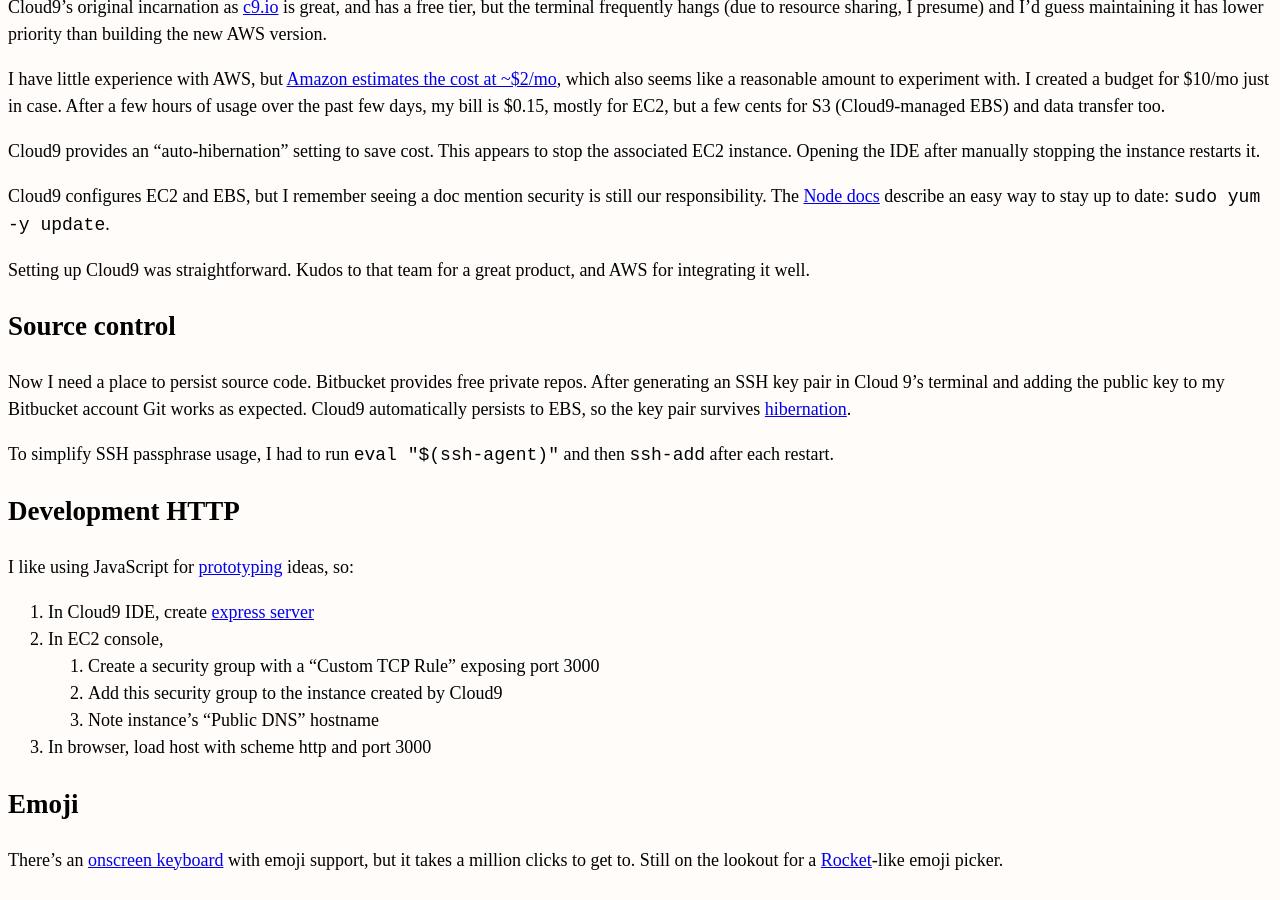
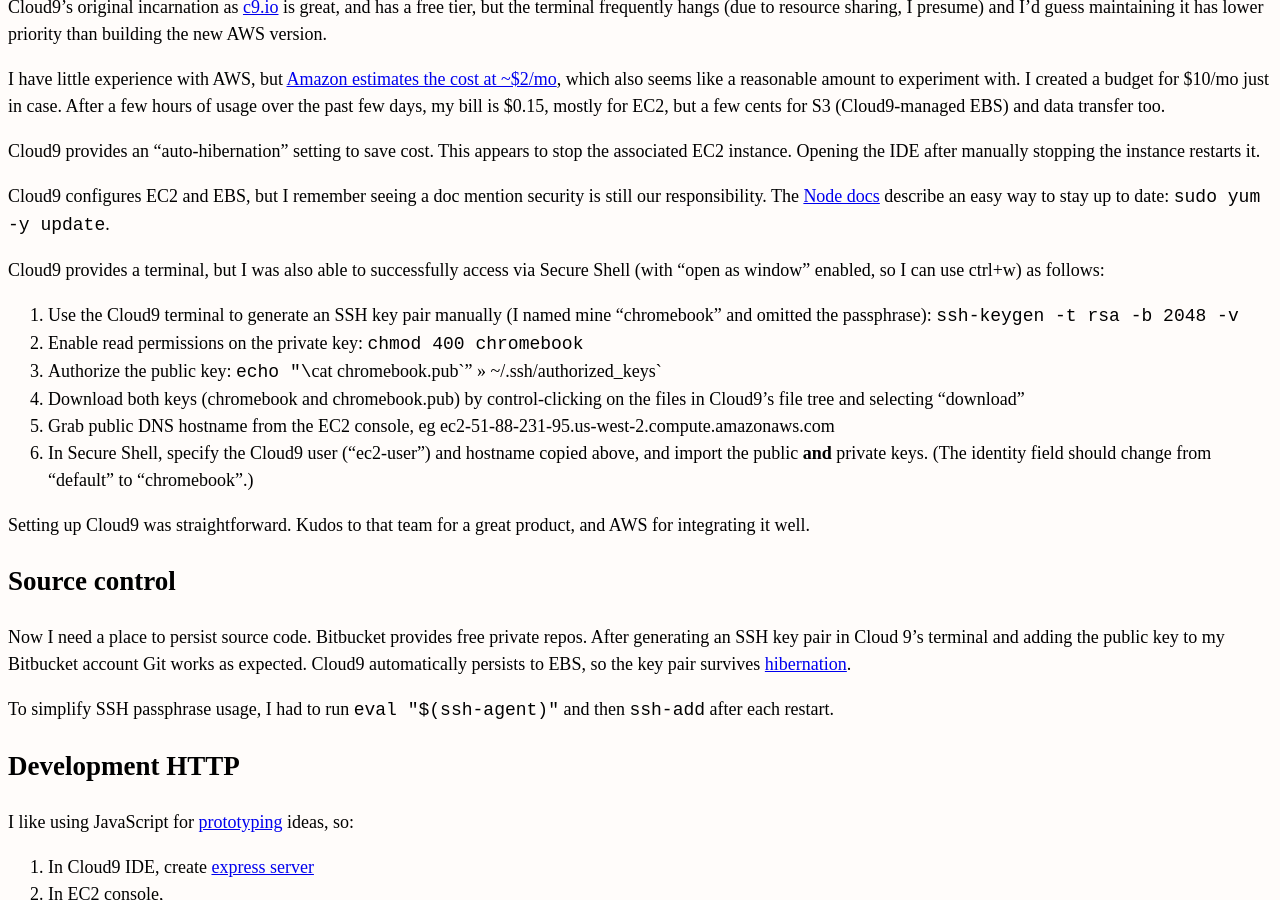
Before and after one commit to erikeldridge/erikeldridge.github.com, a Jekyll site: the page built from _posts/2017-12-24-netbook-development.md, in a window 1280 px wide and 900 px high, scrolled down 785 px. Built offline with Jekyll 4.4.1, drawn with Linux system fonts in a browser that asks for light colours; nearby versions of some CDN libraries.

Commit message:
Update from Forestry.io - 2017-12-24-netbook-development.md

```diff
--- a/_posts/2017-12-24-netbook-development.md
+++ b/_posts/2017-12-24-netbook-development.md
@@ -45,6 +45,15 @@
 
 Cloud9 configures EC2 and EBS, but I remember seeing a doc mention security is still our responsibility. The [Node docs](http://docs.aws.amazon.com/cloud9/latest/user-guide/sample-nodejs.html) describe an easy way to stay up to date: `sudo yum -y update`.
 
+Cloud9 provides a terminal, but I was also able to successfully access via Secure Shell (with "open as window" enabled, so I can use ctrl+w) as follows:
+
+1. Use the Cloud9 terminal to generate an SSH key pair manually (I named mine "chromebook" and omitted the passphrase): `ssh-keygen -t rsa -b 2048 -v`
+2. Enable read permissions on the private key: `chmod 400 chromebook`
+3. Authorize the public key: `echo "\`cat chromebook.pub\`" >> \~/.ssh/authorized_keys`
+4. Download both keys (chromebook and chromebook.pub) by control-clicking on the files in Cloud9's file tree and selecting "download"
+5. Grab public DNS hostname from the EC2 console, eg ec2-51-88-231-95.us-west-2.compute.amazonaws.com
+6. In Secure Shell, specify the Cloud9 user ("ec2-user") and hostname copied above, and import the public **and** private keys. (The identity field should change from "default" to "chromebook".)
+
 Setting up Cloud9 was straightforward. Kudos to that team for a great product, and AWS for integrating it well.
 
 ## Source control
```
Also changed, not shown: other parts of _posts/2017-12-24-netbook-development.md (+1 -1 lines).
